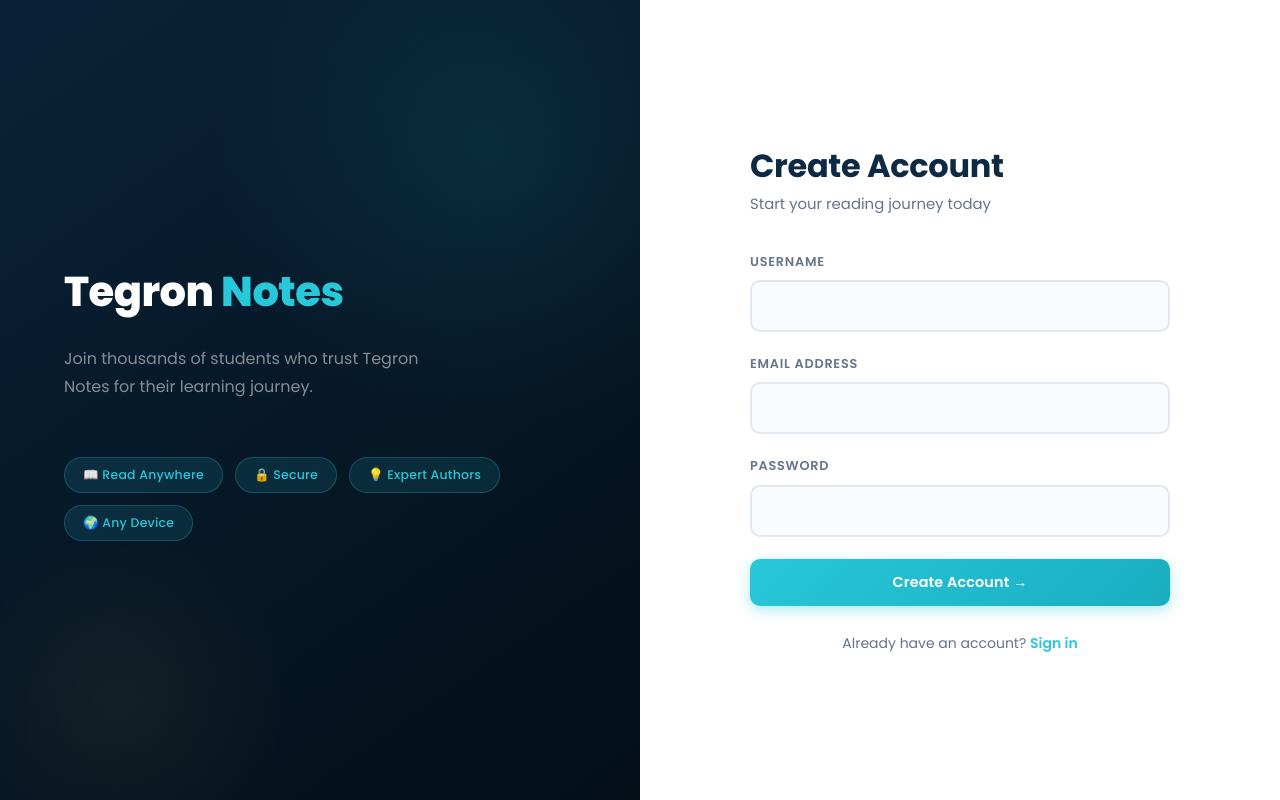
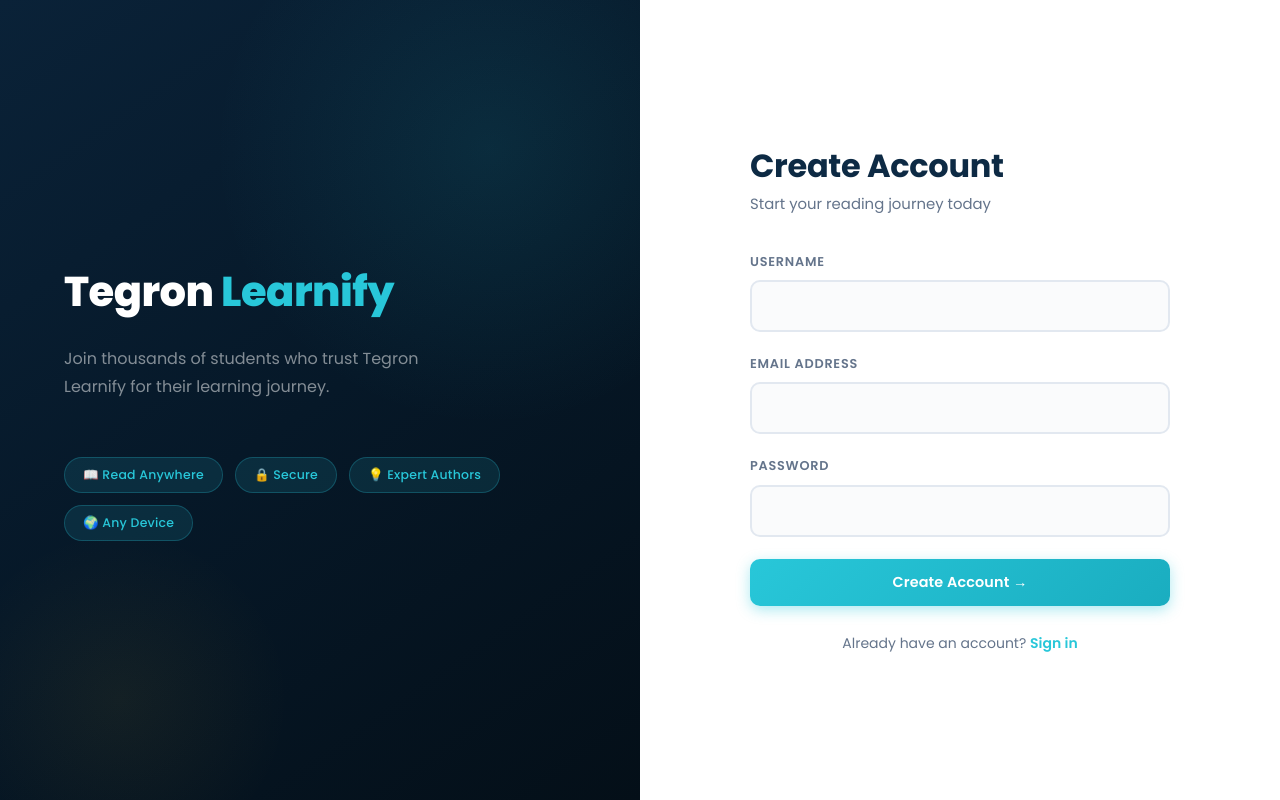
Before and after one commit to GeethikaChandhaluru/TegronLearnify, a React (Vite) app in the folder frontend/: page /signup in a window 1280 px wide. Built offline with nearby package versions, Linux system fonts and the light colour scheme; no server answers.

Commit message:
learnify modify

```diff
--- a/frontend/src/components/ProfileDropdown.jsx
+++ b/frontend/src/components/ProfileDropdown.jsx
@@ -5,10 +5,10 @@ import { useCart } from '../context/CartContext';
 import ConfirmModal from './ConfirmModal';
 
 export default function ProfileDropdown() {
-  const { user, logout }   = useAuth();
+  const { user, logout } = useAuth();
   const { clearCartLocal } = useCart();
-  const navigate           = useNavigate();
-  const [open, setOpen]    = useState(false);
+  const navigate = useNavigate();
+  const [open, setOpen] = useState(false);
   const [confirmLogout, setConfirmLogout] = useState(false);
   const ref = useRef(null);
 
@@ -62,7 +62,7 @@ export default function ProfileDropdown() {
         <ConfirmModal
           icon="🚪"
           title="Logout?"
-          message="Are you sure you want to logout from Tegron Notes?"
+          message="Are you sure you want to logout from Tegron Learnify?"
           confirmText="Yes, Logout"
           cancelText="Stay"
           danger={false}
--- a/frontend/src/context/AuthContext.jsx
+++ b/frontend/src/context/AuthContext.jsx
@@ -5,7 +5,7 @@ import toast from 'react-hot-toast';
 const AuthContext = createContext(null);
 
 export const AuthProvider = ({ children }) => {
-  const [user, setUser]       = useState(null);
+  const [user, setUser] = useState(null);
   const [loading, setLoading] = useState(true);
 
   // Restore session on mount
@@ -32,7 +32,7 @@ export const AuthProvider = ({ children }) => {
     const { data } = await apiSignup({ username, email, password });
     localStorage.setItem('tn_token', data.data.token);
     setUser(data.data);
-    toast.success('Account created! Welcome to Tegron Notes 📚');
+    toast.success('Account created! Welcome to Tegron Learnify 📚');
     return data.data;
   };
 
--- a/frontend/src/pages/admin/AdminDashboard.jsx
+++ b/frontend/src/pages/admin/AdminDashboard.jsx
@@ -6,7 +6,7 @@ import { useAuth } from '../../context/AuthContext';
 
 export default function AdminDashboard() {
   const { user } = useAuth();
-  const [stats, setStats]     = useState(null);
+  const [stats, setStats] = useState(null);
   const [loading, setLoading] = useState(true);
 
   useEffect(() => {
@@ -19,14 +19,14 @@ export default function AdminDashboard() {
   return (
     <AdminLayout>
       <div className="admin-page-title">Welcome, {user?.username} 👋</div>
-      <div className="admin-page-subtitle">Here's what's happening with Tegron Notes today.</div>
+      <div className="admin-page-subtitle">Here's what's happening with Tegron Learnify today.</div>
 
       {loading ? <Loader /> : (
         <div className="stats-grid">
           {[
-            { label: 'Total Users',   value: stats?.totalUsers,   color: 'cyan',   icon: '👥' },
-            { label: 'Total Books',   value: stats?.totalBooks,   color: '',       icon: '📚' },
-            { label: 'Total Orders',  value: stats?.totalOrders,  color: 'orange', icon: '🧾' },
+            { label: 'Total Users', value: stats?.totalUsers, color: 'cyan', icon: '👥' },
+            { label: 'Total Books', value: stats?.totalBooks, color: '', icon: '📚' },
+            { label: 'Total Orders', value: stats?.totalOrders, color: 'orange', icon: '🧾' },
             { label: 'Total Revenue', value: `₹${(stats?.totalRevenue || 0).toFixed(2)}`, color: 'gold', icon: '💰' },
           ].map(s => (
             <div key={s.label} className="stat-card" style={{ animationDelay: '0ms' }}>
@@ -50,10 +50,10 @@ export default function AdminDashboard() {
         </p>
         <div style={{ display: 'flex', gap: 12, flexWrap: 'wrap' }}>
           {[
-            { label: 'Add New Book', path: '/admin/add-book',     cls: 'btn-primary' },
+            { label: 'Add New Book', path: '/admin/add-book', cls: 'btn-primary' },
             { label: 'Manage Books', path: '/admin/manage-books', cls: 'btn-outline' },
-            { label: 'View Orders',  path: '/admin/orders',       cls: 'btn-outline' },
-            { label: 'View Users',   path: '/admin/users',        cls: 'btn-outline' },
+            { label: 'View Orders', path: '/admin/orders', cls: 'btn-outline' },
+            { label: 'View Users', path: '/admin/users', cls: 'btn-outline' },
           ].map(a => (
             <a key={a.path} href={a.path} className={`btn ${a.cls}`} style={{ fontSize: '0.875rem' }}>
               {a.label}
--- a/frontend/src/pages/auth/Login.jsx
+++ b/frontend/src/pages/auth/Login.jsx
@@ -6,8 +6,8 @@ export default function Login() {
   const navigate = useNavigate();
   const { login } = useAuth();
 
-  const [form, setForm]       = useState({ email: '', password: '' });
-  const [error, setError]     = useState('');
+  const [form, setForm] = useState({ email: '', password: '' });
+  const [error, setError] = useState('');
   const [loading, setLoading] = useState(false);
 
   const handleChange = (e) => {
@@ -48,7 +48,7 @@ export default function Login() {
       <div className="auth-form-area">
         <div className="auth-card">
           <h2>Welcome Back</h2>
-          <p className="subtitle">Sign in to your Tegron Notes account</p>
+          <p className="subtitle">Sign in to your Tegron Learnify account</p>
 
           {error && <div className="error-msg">⚠️ {error}</div>}
 
--- a/frontend/src/pages/auth/Signup.jsx
+++ b/frontend/src/pages/auth/Signup.jsx
@@ -34,9 +34,9 @@ export default function Signup() {
   return (
     <div className="auth-layout">
       <div className="auth-brand">
-        <div className="auth-brand-logo">Tegron <span>Notes</span></div>
+        <div className="auth-brand-logo">Tegron <span>Learnify</span></div>
         <p className="auth-brand-tagline">
-          Join thousands of students who trust Tegron Notes for their learning journey.
+          Join thousands of students who trust Tegron Learnify for their learning journey.
         </p>
         <div className="auth-brand-deco">
           {['📖 Read Anywhere', '🔒 Secure', '💡 Expert Authors', '🌍 Any Device'].map(t => (
```
Also changed, not shown: 1 other file (tests, documents, lock files or other folders).
